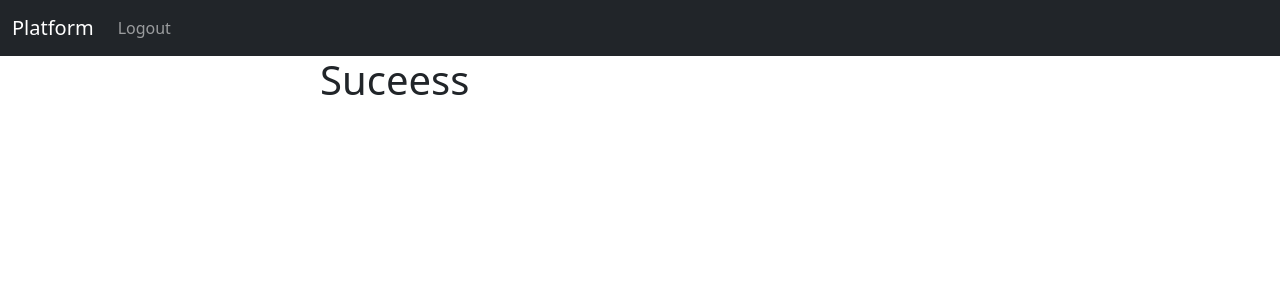
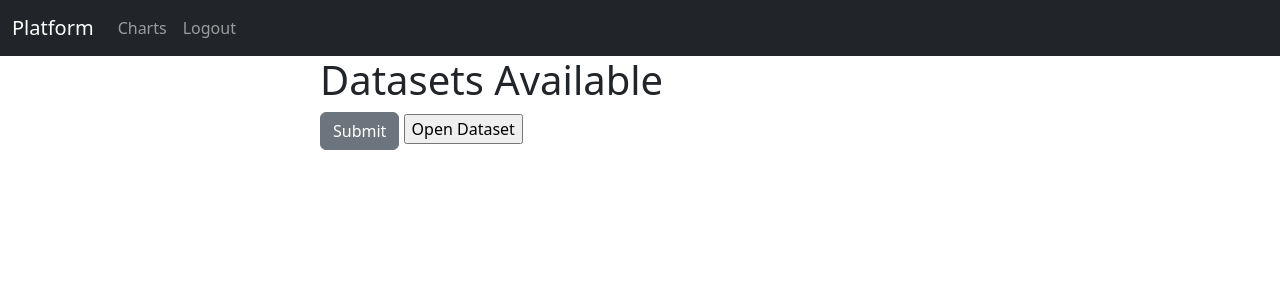
Before and after one commit to zdnniz/django_platform, a Django app: page / in a window 1280 px wide. Shown: the top 300 px of the page. Run offline with Django 4.2, Linux system fonts and the light colour scheme; the visitor is signed in with stand-in values (Sample User, id 1); data that the repository does not hold is empty.

Commit message:
git commit

```diff
--- a/project/pythonProject/myweb/plat/admin.py
+++ b/project/pythonProject/myweb/plat/admin.py
@@ -4,3 +4,4 @@ from django.contrib import admin
 from .models import *
 #admin.register(ImportCsv)
 admin.register(ImportIEEE)
+admin.register(Dataset)
--- a/project/pythonProject/myweb/plat/templates/plat/home.html
+++ b/project/pythonProject/myweb/plat/templates/plat/home.html
@@ -4,7 +4,27 @@
 
     {% if user.is_authenticated %}
 
-    <h1>Suceess</h1>
+    <h1>Datasets Available</h1>
+    <form method="post" action="{% url 'home'%}">
+        {% csrf_token %}
+
+        {% for item in datasets%}
+
+        <p><input type="radio" name="dataset_name" value="{{item.DatasetName}}">{{item.DatasetName}}</p>
+
+        {% endfor %}
+        <button type="submit" class="btn btn-secondary">Submit</button>
+        <input type="button" name="open dataset" value="Open Dataset">
+
+<form method="post" action="{% url 'home'%}">
+        {% csrf_token %}
+
+        {% for item in fraud_data%}
+
+        <p><output name="fraud_data">{{fraud_data.TransactionID}}</output> </p>
+
+        {% endfor %}
+    </form>
 
     {% else %}
 
--- a/project/pythonProject/myweb/plat/templates/plat/navbar.html
+++ b/project/pythonProject/myweb/plat/templates/plat/navbar.html
@@ -6,6 +6,9 @@
       </button>
       <div class="collapse navbar-collapse" id="navbarSupportedContent">
         <ul class="navbar-nav me-auto mb-2 mb-lg-0">
+
+          <li class="nav-item">
+            <a class="nav-link" href="{% url 'charts'%}" target="_blank">Charts</a>
 
           {% if user.is_authenticated %}
 
--- a/project/pythonProject/myweb/plat/views.py
+++ b/project/pythonProject/myweb/plat/views.py
@@ -18,8 +18,24 @@ def home(request):
         else:
             messages.success(request, "There Was An Error Logging In, Please Try Again...")
             return redirect('home')
+
     else:
-        return render(request, 'home.html', {})
+        datasets = Dataset.objects.all()
+
+        fraud_data = []
+        if request.method == 'POST':
+            print("1")
+            dataset_name = request.POST.get['DatasetName']
+            if datasets.DatasetName == dataset_name:
+                model = ImportIEEE.objects.filter()
+
+            for item in model:
+                if item.isFraud == 1:
+                    fraud_data.append(item)
+
+            return render(request, 'home.html', {'fraud_data': fraud_data})
+
+        return render(request, 'home.html', {'datasets': datasets})
 
 def logout_view(request):
     logout(request)
@@ -53,18 +69,20 @@ def charts_view(request):
     from pyecharts.charts import Pie, Bar
     from pyecharts import options as opts
 
+    model = ImportIEEE.objects.filter()
 
-    ieee = ImportIEEE.objects.first()
-    print(ieee)
-    '''
+    fraud_number = 0
+    IS_F = []
+
+    for item in model:
+        if item.isFraud == 1: fraud_number += 1
+        IS_F = [fraud_number, 50 - fraud_number]
+
+    T_ID = ['FRAUD', 'NOT_FRAUD']
+
     pie = Pie()
-    pie = (
-        Pie()
-        .add_dataset()
-    )'''
+    pie.add('IS_FRAUD', [list(pi) for pi in zip(T_ID, IS_F)])
 
-    bar = Bar()
-    bar.add_xaxis(["1", "2", "3"])
-    bar.add_yaxis("a", [1, 2, 3])
-    bar.render('/home/z/PycharmProjects/django_platform/project/pythonProject/myweb/plat/templates/plat/charts.html')
-    return render(request, 'charts.html')
+    pie.render('/home/z/PycharmProjects/django_platform/project/pythonProject/myweb/plat/templates/plat/pie.html')
+
+    return render(request, 'pie.html')
```
Also changed, not shown: project/pythonProject/myweb/plat/models.py (+7 -0 lines).
